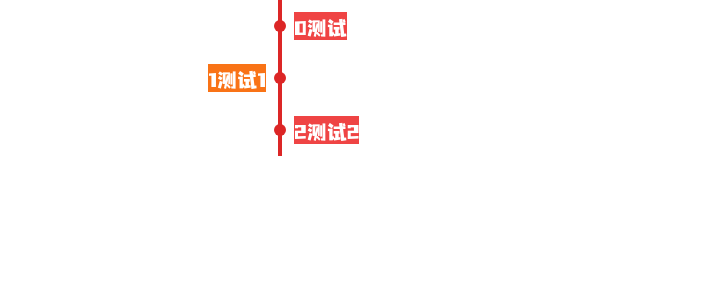
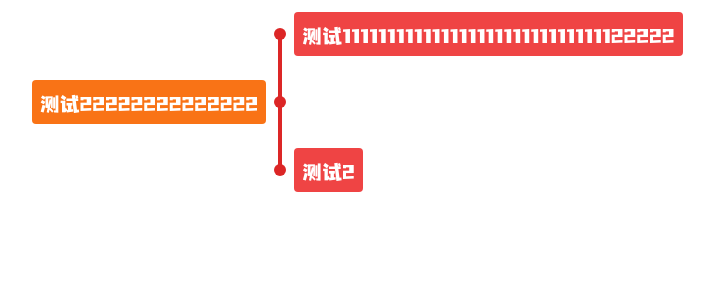
Before and after one commit to Dacong-wu/timeline, a Nuxt app: page / in a window 1280 px wide. Shown: the top 300 px of the page, without its empty margins (360-1074 px from the left). Built offline with nearby package versions, Linux system fonts and the light colour scheme.

Commit message:
fix word-break

```diff
--- a/components/timeLine.vue
+++ b/components/timeLine.vue
@@ -1,18 +1,22 @@
 <script setup>
-let timelineArr = [{ name: '测试' }, { name: '测试1' }, { name: '测试2' }]
+let timelineArr = [{ name: '测试11111111111111111111111111111122222' }, { name: '测试22222222222222' }, { name: '测试2' }]
 </script>
 <template>
   <div class="flex flex-col text-xl">
     <div
-      class="flex items-center relative justify-between w-[50%] py-3 text-white odd:self-end even:justify-end after:content-[''] after:absolute after:h-full after:w-1 after:bg-red-600 top-0 odd:after:-left-0.5 after:-right-0.5"
-      :class="{ 'after:bottom-0 after:h-[50%]': index === 0, 'after:top-0 after:h-[50%]': index + 1 === timelineArr.length }"
+      class="flex items-center relative justify-between w-[50%] py-3 text-white odd:self-end even:justify-end after:content-[''] after:absolute after:w-1 after:bg-red-600 top-0 odd:after:-left-0.5 after:-right-0.5"
+      :class="{
+        'after:bottom-0 after:h-[50%]': index === 0,
+        'after:top-0 after:h-[50%]': index + 1 === timelineArr.length,
+        'after:h-full': index > 0 && index + 1 < timelineArr.length
+      }"
       v-for="(item, index) in timelineArr"
     >
       <div
-        class="flex items-center relative after:content-[''] after:h-3 after:w-3 after:rounded-full after:bg-red-600 after:absolute z-10"
+        class="flex items-center p-2 rounded relative break-all after:content-[''] after:h-3 after:w-3 after:rounded-full after:bg-red-600 after:absolute z-10"
         :class="{ 'bg-red-500 after:-left-5 ml-3.5': index % 2 === 0, 'bg-orange-500 after:-right-5 mr-3.5': index % 2 !== 0 }"
       >
-        {{ index }}{{ item.name }}
+        {{ item.name }}
       </div>
     </div>
   </div>
```
